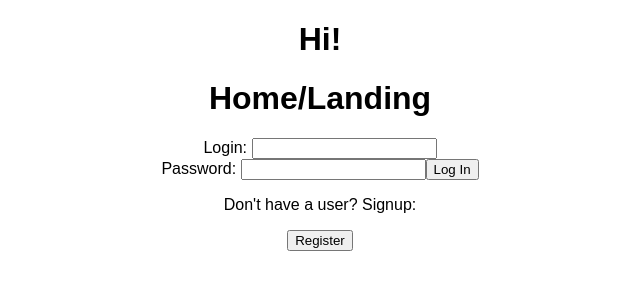
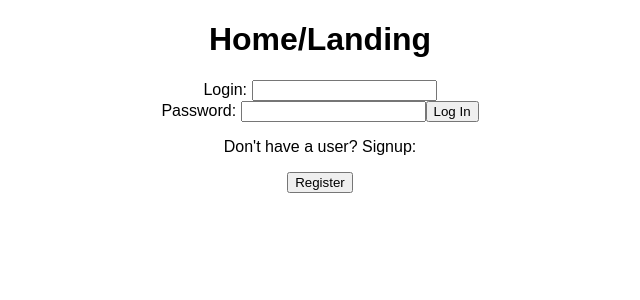
Before and after one commit to sheriffahmed/ThriftyLovers, a React (Create React App) app in the folder frontend/: page / in a window 1280 px wide. Shown: the top 300 px of the page, without its empty margins (320-960 px from the left). Built offline with nearby package versions, Linux system fonts and the light colour scheme.

Commit message:
Update App.js

```diff
--- a/frontend/src/App.js
+++ b/frontend/src/App.js
@@ -18,7 +18,6 @@ class App extends Component {
     return (
       //Edit App.css for style
       <div className="App">
-      <h1>Hi!</h1>
         <Switch>
        <Route exact path='/' component={LandingPage}/>
        <Route path='/signup' component={Registration} />
```
